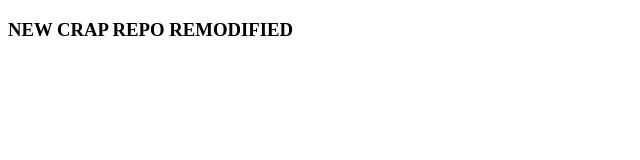
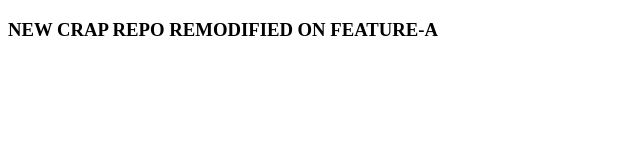
Before and after one commit to Fisto12/crap_repo, a plain HTML site: page index.html in a window 1280 px wide. Shown: the whole page, without its empty margins (0-640 px from the left). Drawn offline with Linux system fonts and the light colour scheme.

Commit message:
added on feature-a

```diff
--- a/index.html
+++ b/index.html
@@ -7,6 +7,6 @@
     <title>Document</title>
 </head>
 <body>
-    <h3>NEW CRAP REPO REMODIFIED</h3>
+    <h3>NEW CRAP REPO REMODIFIED ON FEATURE-A</h3>
 </body>
 </html>
```
